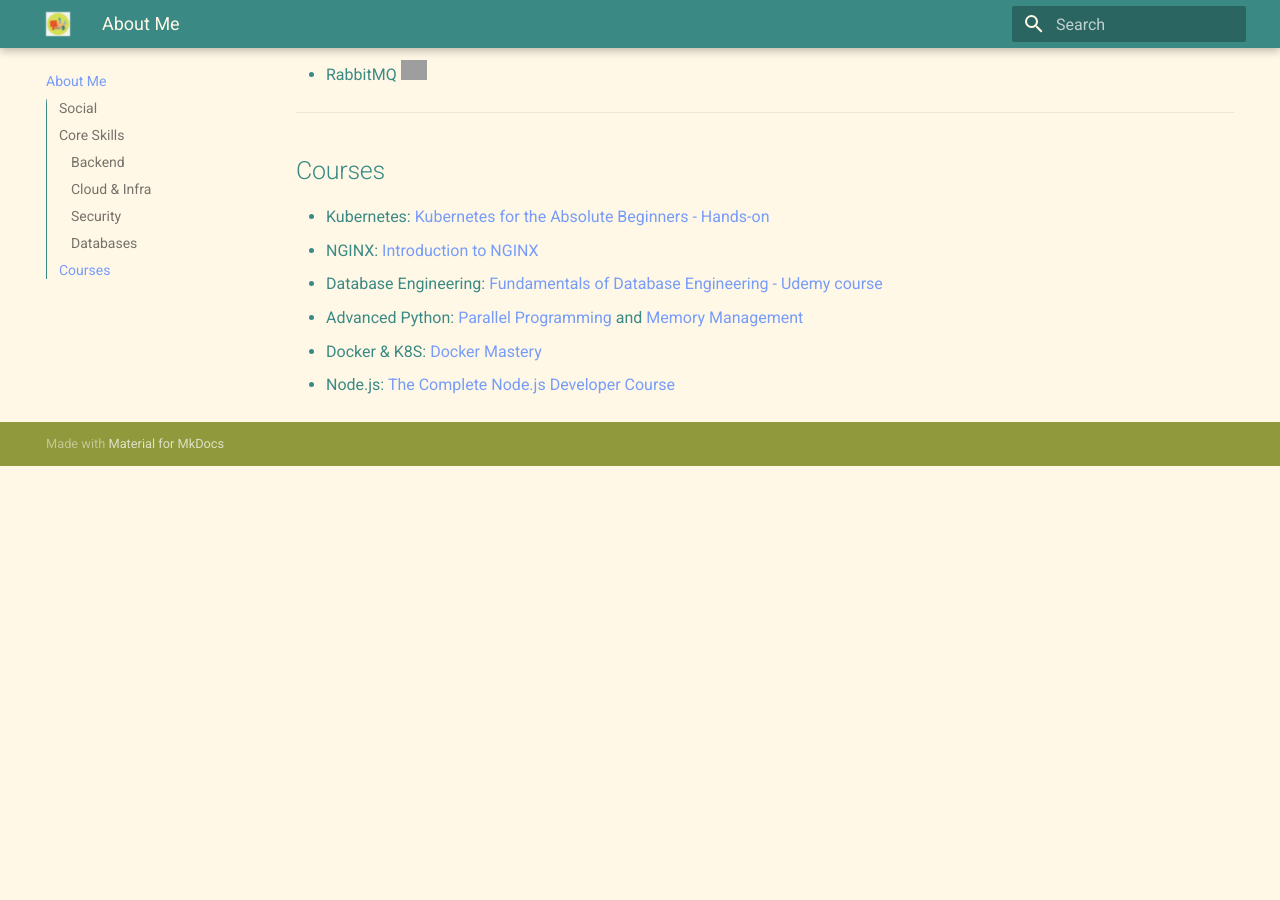
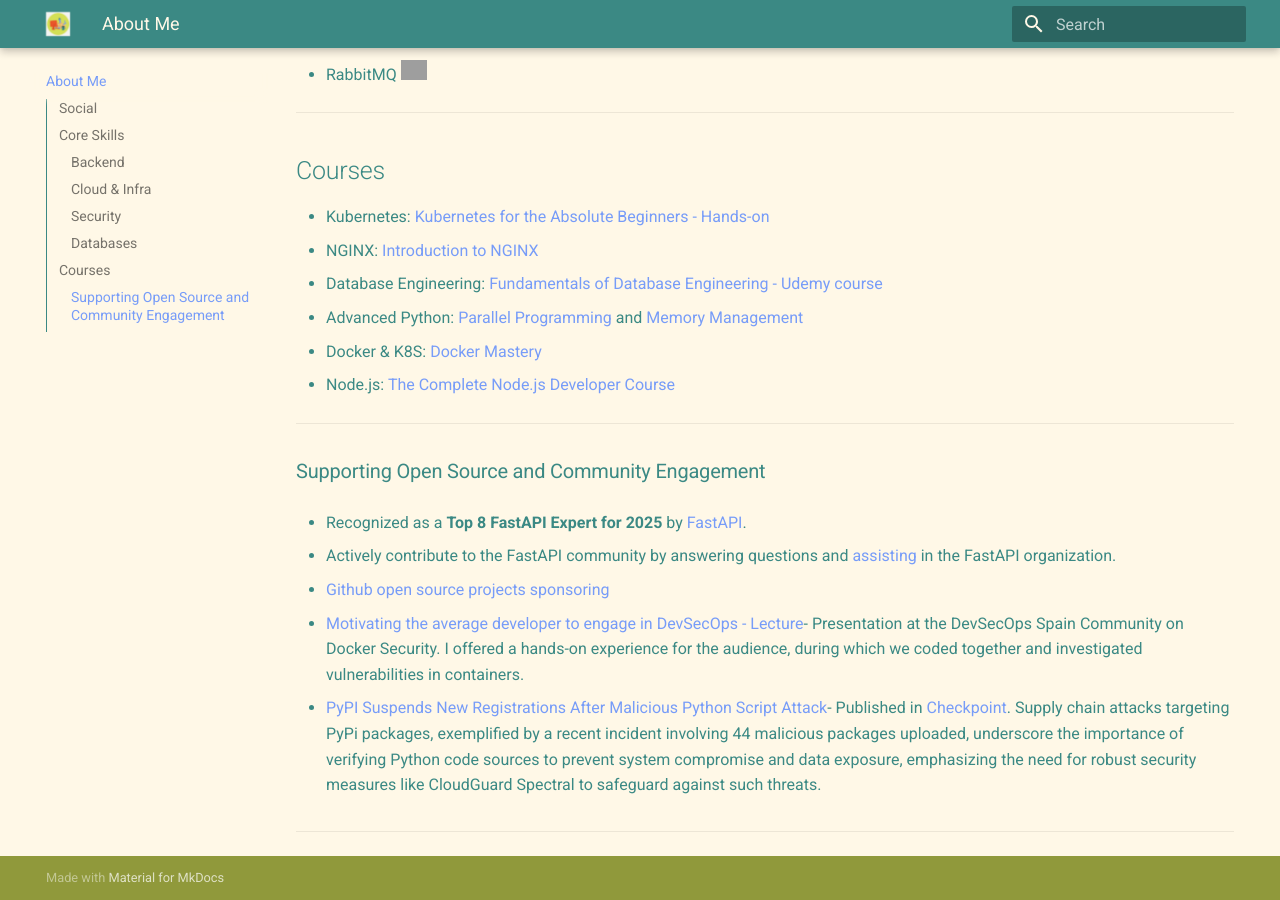
Before and after one commit to Kfir-G/kfir-g.github.io, an MkDocs documentation site: the page built from docs/about.md, in a window 1280 px wide and 900 px high, scrolled down 1215 px. Built offline with MkDocs 1.6.1 and Material for MkDocs 9.7.7, drawn with Linux system fonts in a browser that asks for light colours; before the commit the page ends 1681 px from its top, so only the background shows below that; grey boxes are pictures that could not be loaded.

Commit message:
Add section on community engagement and open source contributions in about.md

```diff
--- a/docs/about.md
+++ b/docs/about.md
@@ -45,3 +45,19 @@
 - Advanced Python: [Parallel Programming](https://training.talkpython.fm/courses/explore_async_python/async-in-python-with-threading-and-multiprocessing) and [Memory Management](https://training.talkpython.fm/courses/python-memory-management-and-performance-optimization)
 - Docker & K8S: [Docker Mastery](https://www.udemy.com/course/docker-mastery/)
 - Node.js: [The Complete Node.js Developer Course](https://www.udemy.com/course/the-complete-nodejs-developer-course-2/)
+
+---
+
+### Supporting Open Source and Community Engagement
+
+- Recognized as a **Top 8 FastAPI Expert for 2025** by [FastAPI](https://fastapi.tiangolo.com/fastapi-people/#fastapi-experts-1-year).
+
+- Actively contribute to the FastAPI community by answering questions and [assisting](https://github.com/fastapi/fastapi/discussions?discussions_q=is%3Aopen+author%3Akfir-g) in the FastAPI organization.
+
+- [Github open source projects sponsoring](https://github.com/Kfir-G?tab=sponsoring)
+
+- [Motivating the average developer to engage in DevSecOps - Lecture](https://www.meetup.com/devseccon-spain/events/300514218?response=3&action=rsvp)- Presentation at the DevSecOps Spain Community on Docker Security. I offered a hands-on experience for the audience, during which we coded together and investigated vulnerabilities in containers.<br/>
+
+- [PyPI Suspends New Registrations After Malicious Python Script Attack](https://blog.checkpoint.com/security/pypi-suspends-new-registrations-after-malicious-python-script-attack/)- Published in [Checkpoint](https://www.checkpoint.com/). Supply chain attacks targeting PyPi packages, exemplified by a recent incident involving 44 malicious packages uploaded, underscore the importance of verifying Python code sources to prevent system compromise and data exposure, emphasizing the need for robust security measures like CloudGuard Spectral to safeguard against such threats. <br/>
+
+---
```
